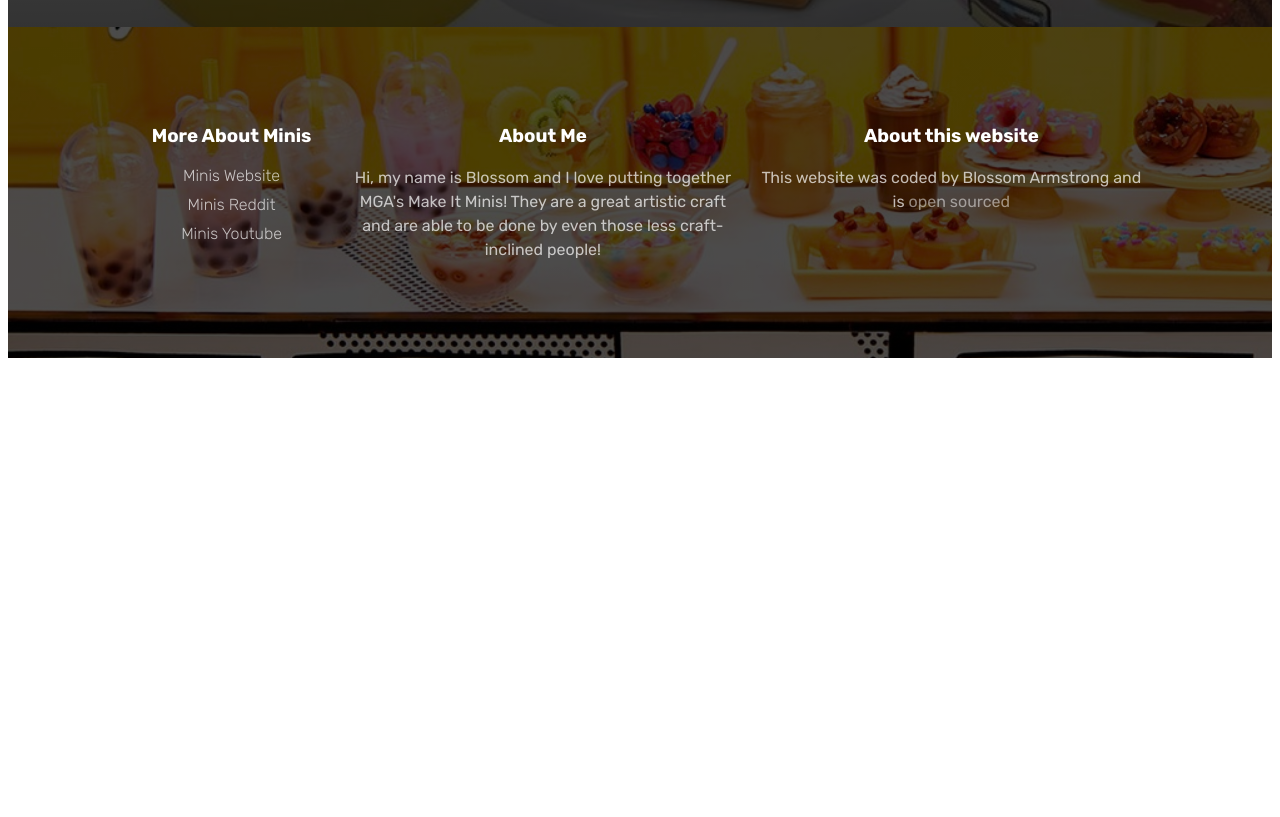
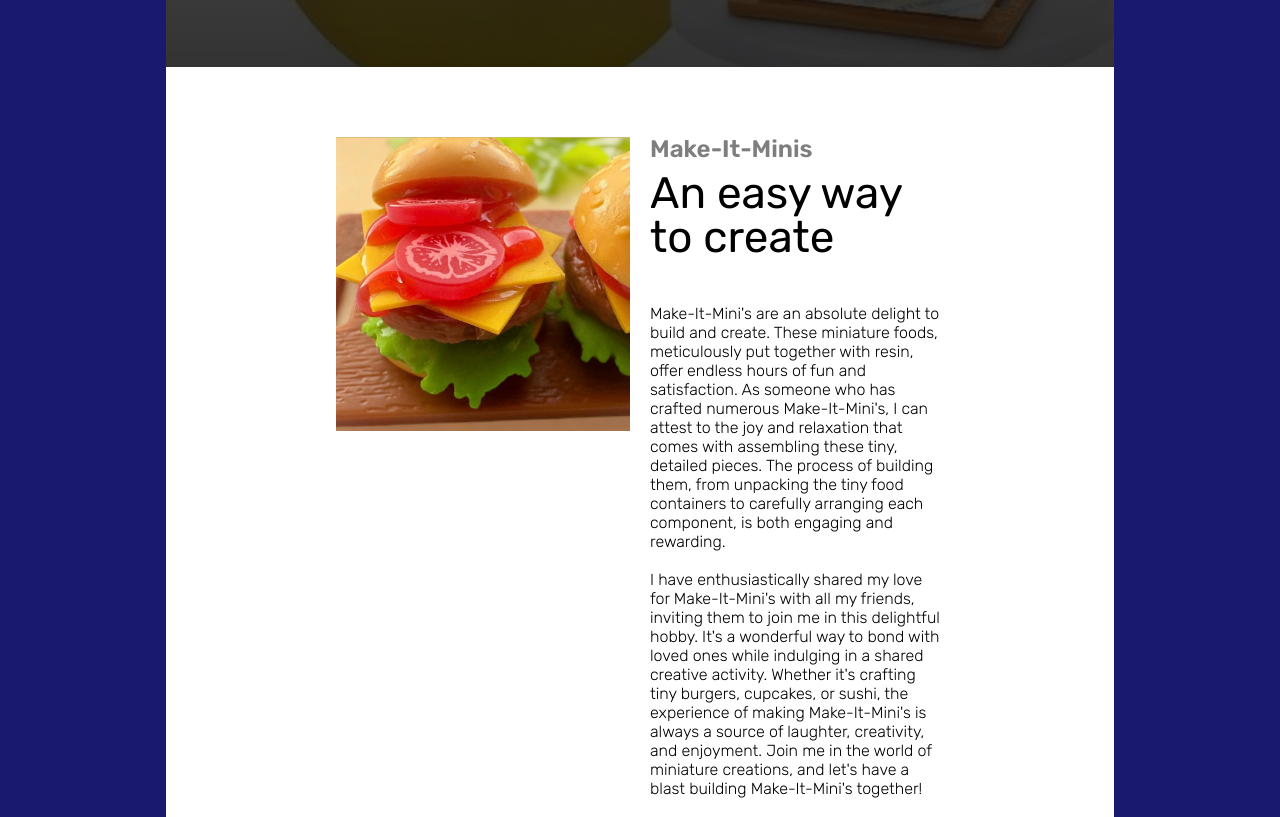
Before and after one commit to BLSSMA/passion-project, a plain HTML site: page index.html in a window 1280 px wide. Shown: the part 772-1589 px from the top of the page. Before the commit the page ends 1138 px from the top, so only its background shows below. Drawn offline with Linux system fonts and the light colour scheme; a web font is replaced by a local one.

Commit message:
imported img 'burger' and designed layout for first section

```diff
--- a/index.html
+++ b/index.html
@@ -20,7 +20,35 @@
         <h2>Mini food replicas that are put together with resin</h2>
         <a href="#">learn more</a>
       </header>
-
+      <main>
+        <section class="grid">
+          <div>
+            <img src="img/burger.jpeg" alt="" />
+          </div>
+          <div class="main-section-text">
+            <h3>Make-It-Minis</h3>
+            <h2>An easy way to create</h2>
+            <p>
+              Make-It-Mini's are an absolute delight to build and create. These
+              miniature foods, meticulously put together with resin, offer
+              endless hours of fun and satisfaction. As someone who has crafted
+              numerous Make-It-Mini's, I can attest to the joy and relaxation
+              that comes with assembling these tiny, detailed pieces. The
+              process of building them, from unpacking the tiny food containers
+              to carefully arranging each component, is both engaging and
+              rewarding. <br /><br />
+              I have enthusiastically shared my love for Make-It-Mini's with all
+              my friends, inviting them to join me in this delightful hobby.
+              It's a wonderful way to bond with loved ones while indulging in a
+              shared creative activity. Whether it's crafting tiny burgers,
+              cupcakes, or sushi, the experience of making Make-It-Mini's is
+              always a source of laughter, creativity, and enjoyment. Join me in
+              the world of miniature creations, and let's have a blast building
+              Make-It-Mini's together!
+            </p>
+          </div>
+        </section>
+      </main>
       <footer>
         <section class="grid">
           <div>
--- a/src/style.css
+++ b/src/style.css
@@ -6,6 +6,12 @@ body{
       text-align: center;
     font-family: "Rubik", sans-serif;
     font-weight: 300;
+    background-color:midnightblue;
+}
+.container{
+    max-width: 75%;
+    margin:0 auto;
+    background-color: white;
 }
 
 header{
@@ -18,18 +24,18 @@ header{
     text-transform: capitalize;
 
 }
-header h1{
+h1{
     font-size: 96px;
     font-weight: 700px;
     line-height: 1;
 }
-header h2{
+h2{
     font-weight: 400;
     font-size: 40px;
     line-height: 1;
     margin-bottom: 120px;
 }
-header h3{
+h3{
     font-weight: 600;
     font-size: 24px;
     line-height: 1;
@@ -54,12 +60,43 @@ header a:hover{
 }
 .grid{
     display:grid;
-    grid-template-columns: 1fr 2fr 2fr;
     column-gap: 20px;
 }
-section{
+.main-section-text {
+
+    text-align: left;
+}
+main .grid{
+    grid-template-columns: 1fr 1fr;
+}
+main h3{
+    opacity: 0.5;
+    padding:0;
+    margin:0;
+}
+main h2{
+    padding:0;
+    font-size: 44px;
+    margin:10px 0 45px 0;
+}
+main p{
+    padding:0;
+    font-size: 16px;
+}
+main{
+    padding: 20px;
+    margin:50px 150px;
+}
+img{
+    display:flex;
+    max-width: 100%;
+}
+footer section {
     max-width: 80%;
     margin:0 auto;
+}
+footer .grid{
+    grid-template-columns: 1fr 2fr 2fr;
 }
 footer{
     background-image: linear-gradient(rgba(0,0,0,0.7), rgba(0,0,0,0.7)), url(/img/MGA_MakeItMiniCafe.jpg);
@@ -67,6 +104,7 @@ footer{
     background-size: cover;
     color:white;
     padding:80px 0;
+    text-align: left;
 }
 footer p{
     font-weight: 400;
@@ -82,7 +120,6 @@ footer li{
     text-decoration: none;
     margin:0;
     padding:0 0 10px 0;
-    text-align: center;
 }
 footer a{
     color:white;
@@ -109,4 +146,23 @@ footer a{
     header{
         padding:60px 0;
     }
+
+    main h2 {
+            font-size: 22px;
+        }
+
+    main p {
+            font-size: 12px;
+        }
+    main .grid{
+            grid-template-columns: 1fr;
+        }
+    main .main-section-text{
+        padding:0;
+        margin:0;
+    }
+    main{
+
+        margin:0;
+    }
 }
```
Also changed, not shown: img/burger.jpeg (added).
